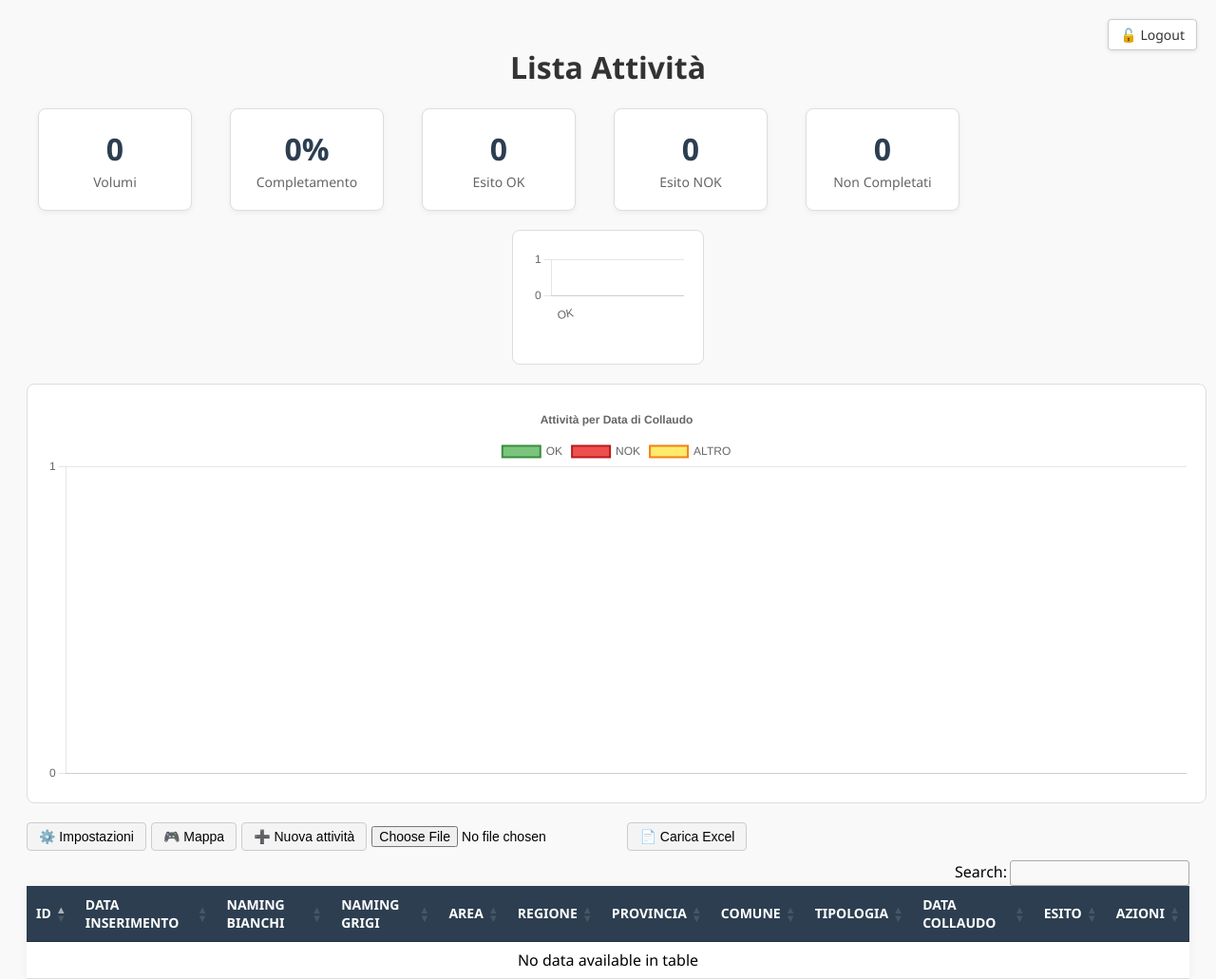
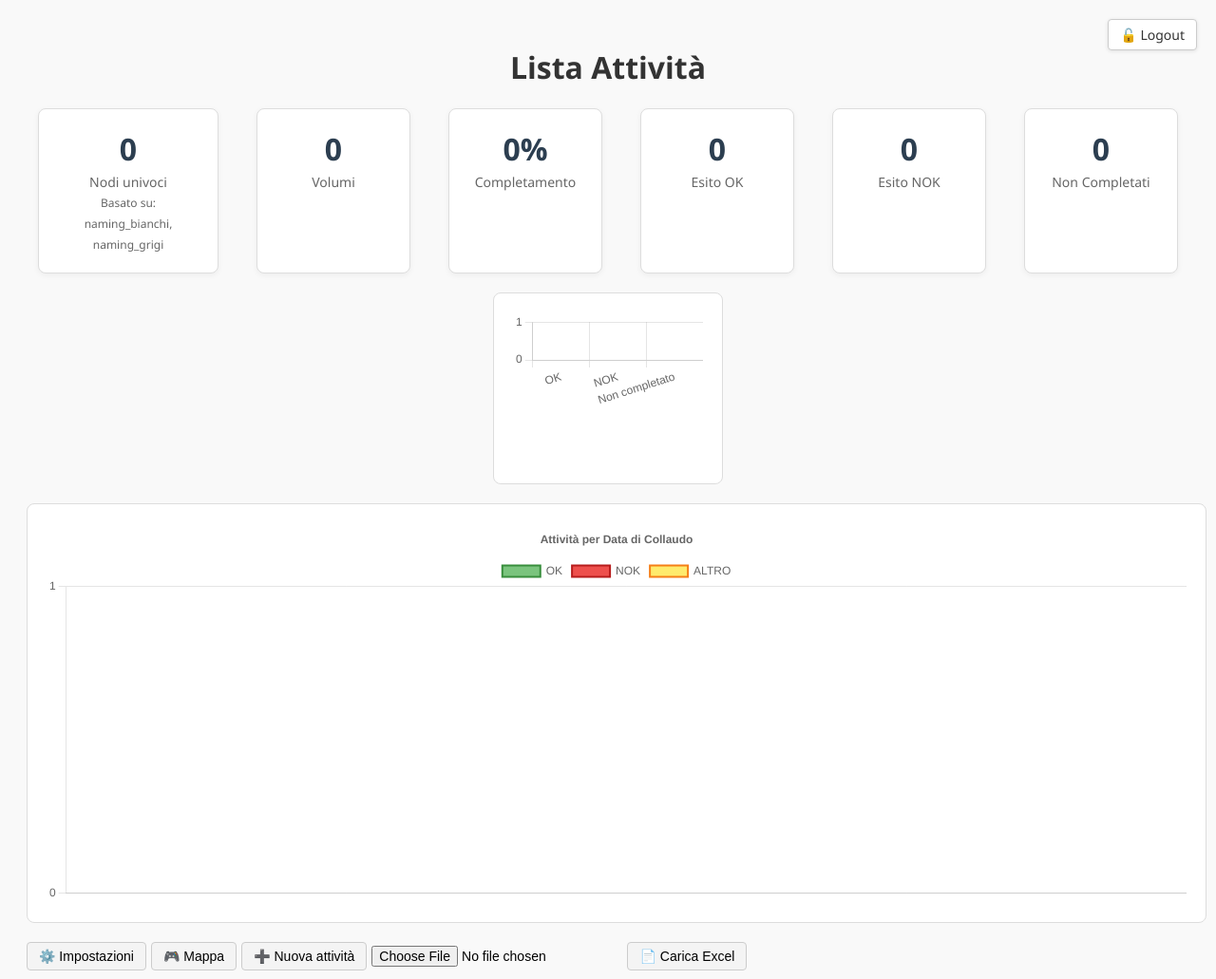
Before and after one commit to roberto-grillo/rollouttool, a Flask app: page /attivita in a window 1280 px wide. Shown: the top 1031 px of the page at 95% size. Run offline with Flask 3, Linux system fonts and the light colour scheme; the visitor is signed in with stand-in values (Sample User, id 1); some libraries are stand-ins or nearby versions.

Commit message:
Update attivita.html

```diff
--- a/templates/attivita.html
+++ b/templates/attivita.html
@@ -66,9 +66,9 @@
 
     .graficipiccoli-container {
       width: 20%;
-      min-width: 80px;
-      max-width: 160px;
-      height: 100px;
+      min-width: 100px;
+      max-width: 200px;
+      height: 160px;
       margin: 20px auto;
       background-color: #fff;
       border: 1px solid #ddd;
@@ -159,6 +159,13 @@
 
 <div class="metrics">
 
+<div class="metric-box">
+  <h2>{{ nodi_univoci }}</h2>
+  <p>Nodi univoci</p>
+  <small style="color: #666; font-size: 12px;">
+    Basato su: {{ colonne_univoche | join(', ') }}
+  </small>
+</div>
 
 
 
```
